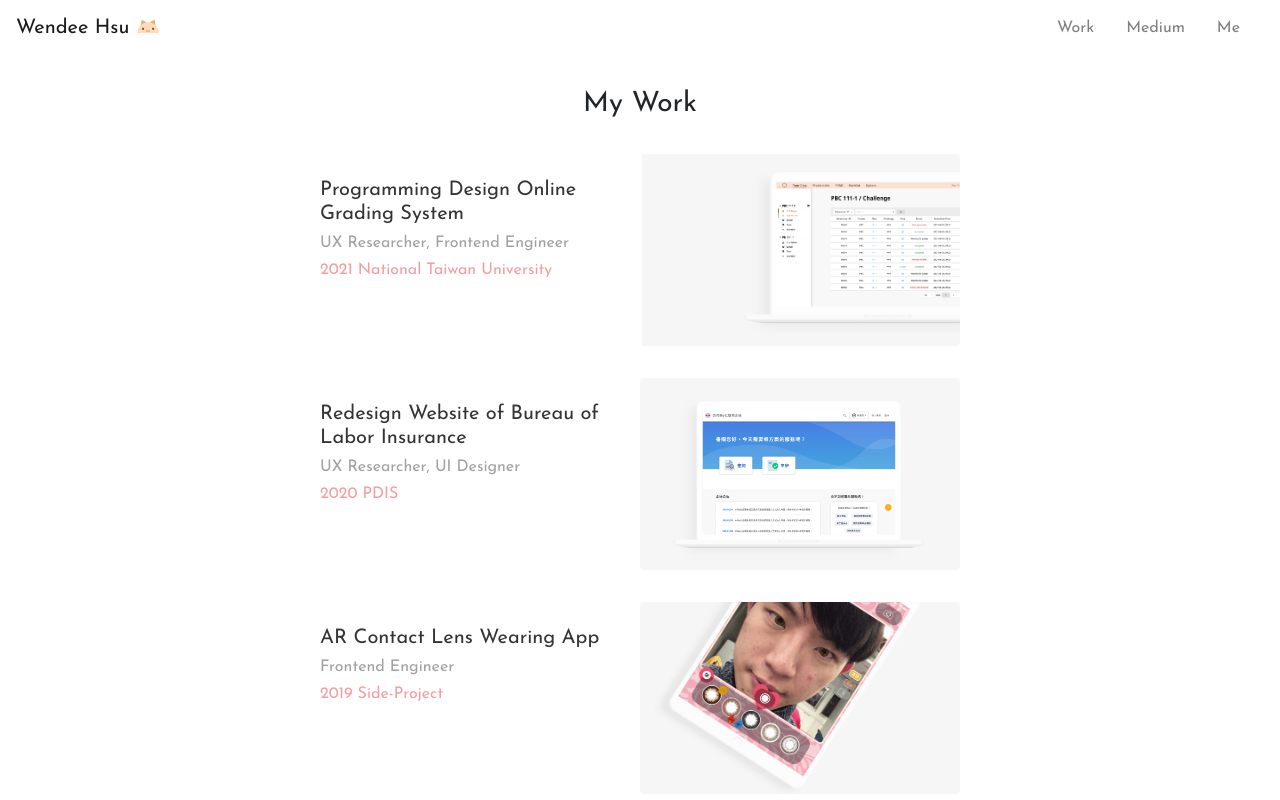
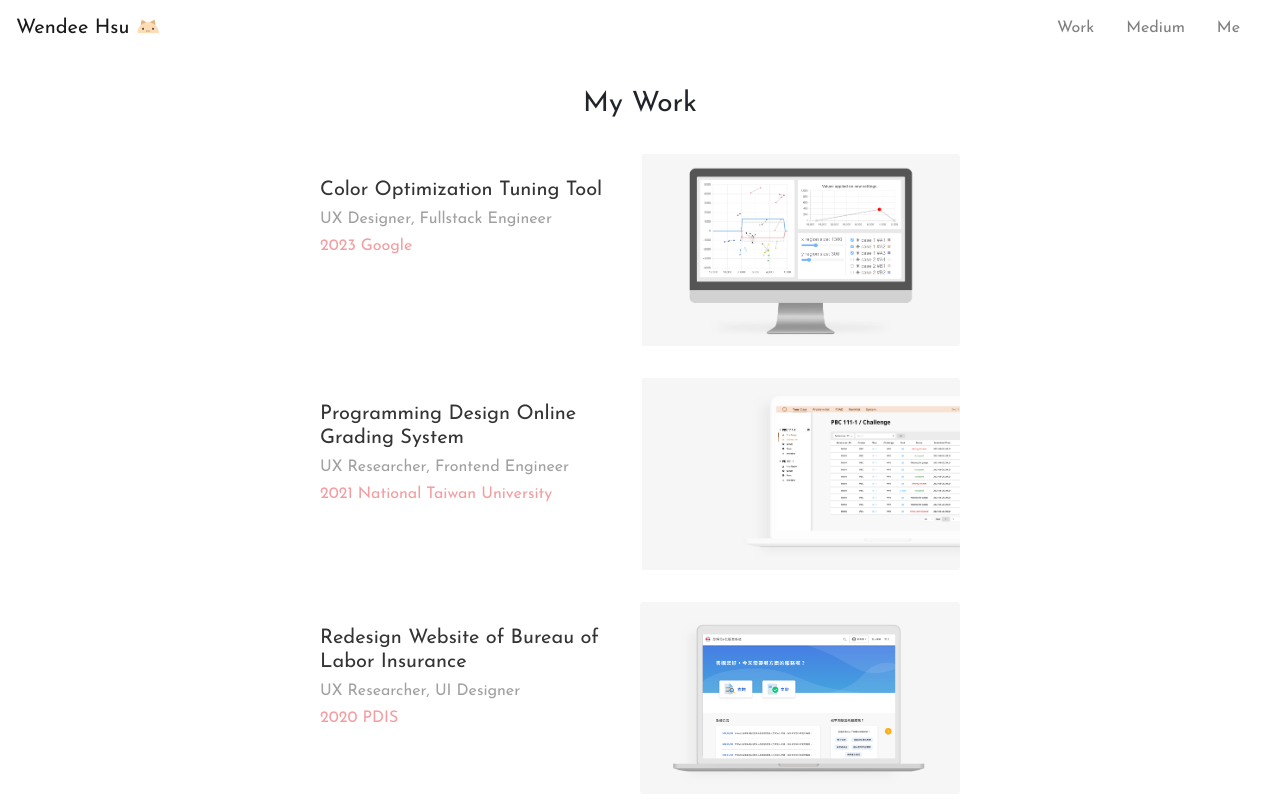
Before and after one commit to wendeehsu/wendeehsu.github.io, a React (Create React App) app: page /#/ in a window 1280 px wide. Shown: the top 800 px of the page. Built offline with nearby package versions, Linux system fonts and the light colour scheme.

Commit message:
feat: add basic structure for color project

```diff
--- a/src/Routes.js
+++ b/src/Routes.js
@@ -7,6 +7,7 @@ import RedesignBLI from "./components/Projects/RedesignBLI";
 import ARLens from "./components/Projects/ARLens";
 import AIXray from "./components/Projects/AIXray";
 import PDOGS from "./components/Projects/PDOGS";
+import ColorTuning from "./components/Projects/ColorTuning";
 
 function Routes() {
     const location = useLocation();
@@ -19,6 +20,7 @@ function Routes() {
         <Switch>
             <Route exact path="/" component={Work}/>
             <Route exact path="/Work" component={Work} />
+            <Route path="/Work/ColorTuning" component={ColorTuning} />
             <Route path="/Work/PDOGS" component={PDOGS} />
             <Route path="/Work/RedesignBLI" component={RedesignBLI} />
             <Route path="/Work/ARLens" component={ARLens} />
--- /dev/null
+++ b/src/components/Projects/ColorTuning.js
@@ -0,0 +1,20 @@
+import React, { Component } from 'react';
+import "../../css/Projects/shared.css";
+import NavLink from '../Navs/NavLink';
+import { GApageView } from "../../ga.js";
+
+class ColorTuning extends Component {
+    componentDidMount() {
+        GApageView("Color Tuning");
+    }
+
+    render() {
+        return (
+            <div>
+                Color Tuning
+            </div>
+        );
+    }
+}
+
+export default ColorTuning;
--- a/src/components/Work.js
+++ b/src/components/Work.js
@@ -9,14 +9,6 @@ class Work extends Component {
     }
 
     render() {
-        const pdogsProject = new Project(
-            "Programming Design Online Grading System",
-            "UX Researcher, Frontend Engineer",
-            "2021 National Taiwan University",
-            "/images/project4-cover.png",
-            "/Work/PDOGS"
-        );
-
         const bliProject = new Project(
             "Redesign Website of Bureau of Labor Insurance",
             "UX Researcher, UI Designer",
@@ -41,11 +33,28 @@ class Work extends Component {
             "/Work/AIXray"
         );
 
+        const pdogsProject = new Project(
+            "Programming Design Online Grading System",
+            "UX Researcher, Frontend Engineer",
+            "2021 National Taiwan University",
+            "/images/project4-cover.png",
+            "/Work/PDOGS"
+        );
+
+        const googleProject = new Project(
+            "Color Optimization Tuning Tool",
+            "UX Designer, Fullstack Engineer",
+            "2023 Google",
+            "/images/project5-cover.png",
+            "/Work/ColorTuning"
+        );
+
         return (
             <div>
                 <h3 className="title">
                     My Work
                 </h3>
+                <ProjectCard project={googleProject}/>
                 <ProjectCard project={pdogsProject}/>
                 <ProjectCard project={bliProject}/>
                 <ProjectCard project={arProject}/>
```
Also changed, not shown: public/images/project1-cover.png, public/images/project5-cover.png (added).
